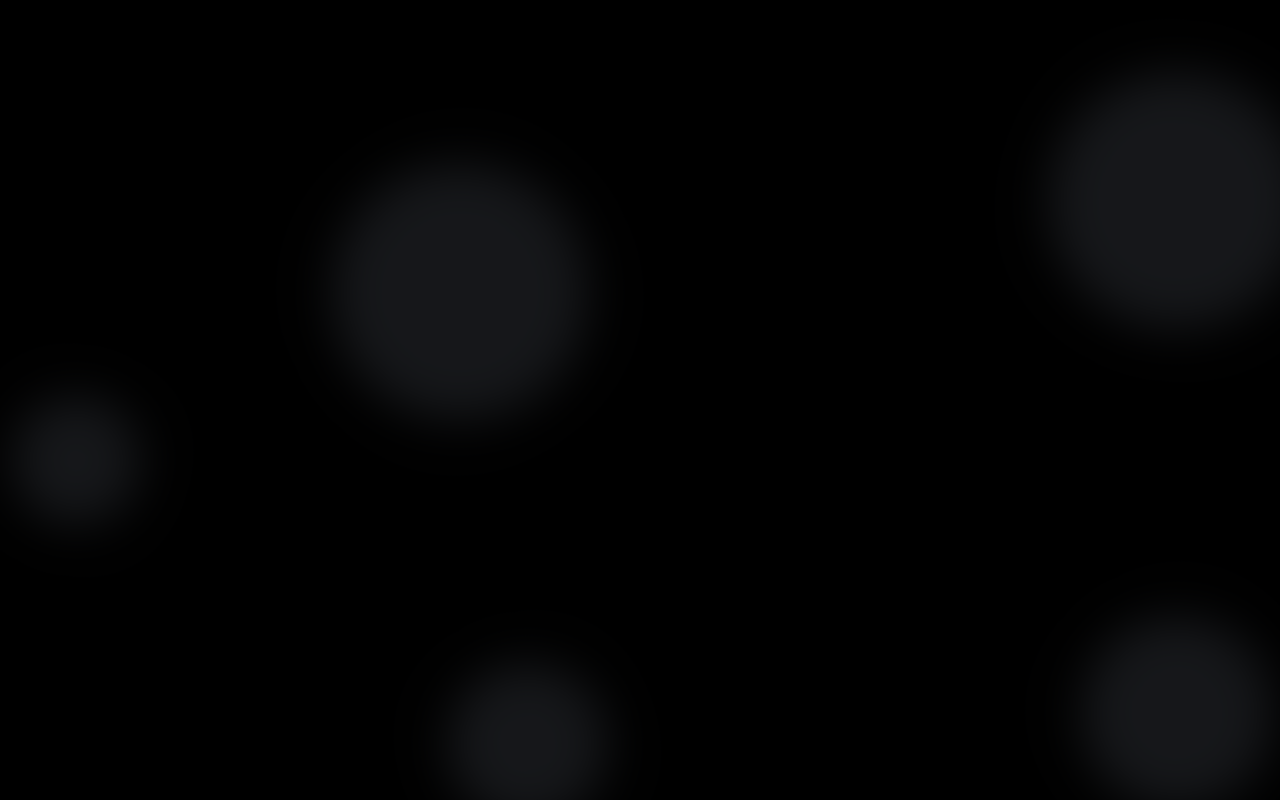
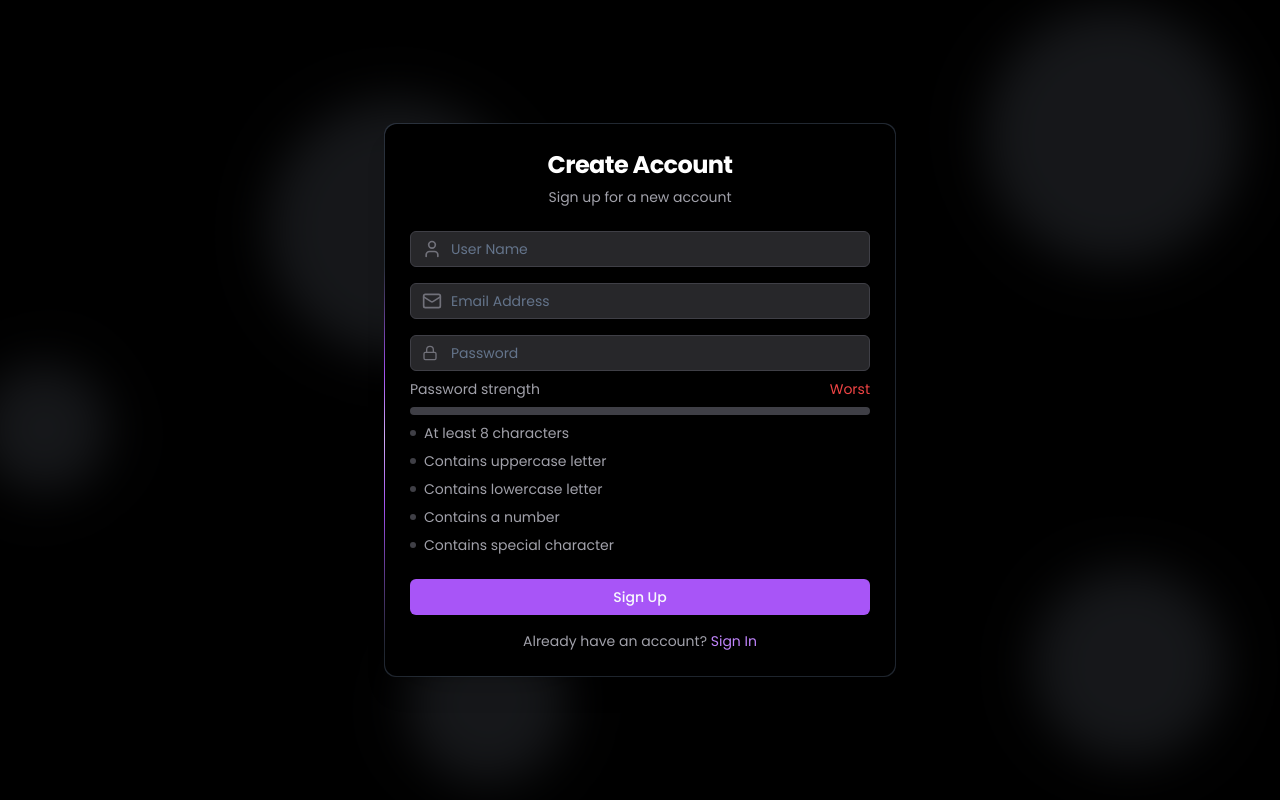
Before and after one commit to Sh1v4nk/Simple-Authentication, a React (Vite) app in the folder frontend/: page /signup in a window 1280 px wide. Built offline with nearby package versions, Linux system fonts and the light colour scheme.

Commit message:
Add Progress component and integrate password strength indicator in SignUpPage

```diff
--- a/frontend/package.json
+++ b/frontend/package.json
@@ -12,6 +12,7 @@
   "dependencies": {
     "@radix-ui/react-icons": "^1.3.1",
     "@radix-ui/react-label": "^2.1.0",
+    "@radix-ui/react-progress": "^1.1.0",
     "@radix-ui/react-slot": "^1.1.0",
     "class-variance-authority": "^0.7.0",
     "clsx": "^2.1.1",
--- a/frontend/src/components/ui/index.ts
+++ b/frontend/src/components/ui/index.ts
@@ -3,3 +3,4 @@ export { Card, CardContent, CardDescription, CardHeader, CardTitle, CardFooter }
 export { Input } from "./input";
 export { PasswordInput } from "./passwordInput";
 export { Label } from "./label";
+export { Progress } from "./progress"
--- /dev/null
+++ b/frontend/src/components/ui/progress.tsx
@@ -0,0 +1,26 @@
+import * as React from "react"
+import * as ProgressPrimitive from "@radix-ui/react-progress"
+
+import { cn } from "@/lib/utils"
+
+const Progress = React.forwardRef<
+  React.ElementRef<typeof ProgressPrimitive.Root>,
+  React.ComponentPropsWithoutRef<typeof ProgressPrimitive.Root>
+>(({ className, value, ...props }, ref) => (
+  <ProgressPrimitive.Root
+    ref={ref}
+    className={cn(
+      "relative h-2 w-full overflow-hidden rounded-full bg-slate-900/20 dark:bg-slate-50/20",
+      className
+    )}
+    {...props}
+  >
+    <ProgressPrimitive.Indicator
+      className="h-full w-full flex-1 bg-slate-900 transition-all dark:bg-slate-50"
+      style={{ transform: `translateX(-${100 - (value || 0)}%)` }}
+    />
+  </ProgressPrimitive.Root>
+))
+Progress.displayName = ProgressPrimitive.Root.displayName
+
+export { Progress }
--- a/frontend/src/pages/SignInPage.tsx
+++ b/frontend/src/pages/SignInPage.tsx
@@ -54,7 +54,7 @@ function SignInPage() {
                   <Input
                     id="email"
                     type="email"
-                    placeholder="auth@example.com"
+                    placeholder="Email Address"
                     value={email}
                     onChange={(e) => setEmail(e.target.value)}
                     className="pl-10 bg-zinc-800 border-zinc-700 text-white placeholder-zinc-500"
@@ -68,6 +68,7 @@ function SignInPage() {
                 <div className="relative">
                   <PasswordInput
                     id="password"
+                    placeholder="Password"
                     value={password}
                     onChange={(e) => setPassword(e.target.value)}
                     className="pl-10 bg-zinc-800 border-zinc-700 text-white"
--- a/frontend/src/pages/SignUpPage.tsx
+++ b/frontend/src/pages/SignUpPage.tsx
@@ -1,7 +1,154 @@
+import { useState } from "react";
+import { motion } from "framer-motion";
+import { Link } from "react-router-dom";
+import { User, Mail } from "lucide-react";
+
+import {
+  Button,
+  Input,
+  Progress,
+  Card,
+  CardHeader,
+  CardTitle,
+  CardDescription,
+  CardContent,
+  CardFooter,
+  PasswordInput,
+} from "@/components/ui";
+
 function SignUpPage() {
+  const [password, setPassword] = useState("");
+
+  const requirements = [
+    { text: "At least 8 characters", regex: /.{8,}/ },
+    { text: "Contains uppercase letter", regex: /[A-Z]/ },
+    { text: "Contains lowercase letter", regex: /[a-z]/ },
+    { text: "Contains a number", regex: /[0-9]/ },
+    { text: "Contains special character", regex: /[^A-Za-z0-9]/ },
+  ];
+
+  const getPasswordStrength = () => {
+    return requirements.filter((req) => req.regex.test(password)).length * 20;
+  };
+
+  const getStrengthText = (strength: number) => {
+    if (strength === 0) return "Worst";
+    if (strength <= 20) return "Weak";
+    if (strength <= 40) return "Fair";
+    if (strength <= 60) return "Good";
+    if (strength <= 80) return "Strong";
+    return "Very Strong";
+  };
+
   return (
-    <div>SignUpPage</div>
-  )
+    <motion.div
+      initial={{ opacity: 0, y: 20 }}
+      animate={{ opacity: 1, y: 0 }}
+      transition={{ duration: 0.5 }}
+      className="max-w-lg w-full backdrop-filter backdrop-blur-xl shadow-xl m-4
+      [background:conic-gradient(from_var(--border-angle),theme(colors.slate.600/.48)_80%,theme(colors.purple.500)_86%,theme(colors.purple.300)_90%,theme(colors.purple.500)_94%,theme(colors.slate.600/.48))_border-box] rounded-xl border border-transparent animate-border"
+    >
+      <Card className="bg-black border-transparent font-poppins">
+        <CardHeader>
+          <CardTitle className="text-2xl font-bold text-center text-white">
+            Create Account
+          </CardTitle>
+          <CardDescription className="text-center text-zinc-400">
+            Sign up for a new account
+          </CardDescription>
+        </CardHeader>
+        <CardContent className="space-y-4">
+          <div className="space-y-2">
+            <div className="relative">
+              <User className="absolute left-3 top-1/2 -translate-y-1/2 h-5 w-5 text-zinc-500" />
+              <Input
+                className="pl-10 bg-zinc-800 border-zinc-700 text-white placeholder-zinc-500"
+                placeholder="User Name"
+                type="text"
+              />
+            </div>
+          </div>
+
+          <div className="space-y-2">
+            <div className="relative">
+              <Mail className="absolute left-3 top-1/2 -translate-y-1/2 h-5 w-5 text-zinc-500" />
+              <Input
+                className="pl-10 bg-zinc-800 border-zinc-700 text-white placeholder-zinc-500"
+                placeholder="Email Address"
+                type="email"
+              />
+            </div>
+          </div>
+
+          <div className="space-y-2">
+            <div className="relative">
+              <PasswordInput
+                className="pl-10 bg-zinc-800 border-zinc-700 text-white placeholder-zinc-500"
+                placeholder="Password"
+                value={password}
+                onChange={(e) => setPassword(e.target.value)}
+              />
+            </div>
+
+            <div className="space-y-2">
+              <div className="flex justify-between text-sm">
+                <span className="text-zinc-400">Password strength</span>
+                <span
+                  className={`
+                    ${getPasswordStrength() <= 20 ? "text-red-500" : ""}
+                    ${
+                      getPasswordStrength() > 20 && getPasswordStrength() <= 60
+                        ? "text-yellow-500"
+                        : ""
+                    }
+                    ${getPasswordStrength() > 60 ? "text-emerald-500" : ""}
+                  `}
+                >
+                  {getStrengthText(getPasswordStrength())}
+                </span>
+              </div>
+              <Progress
+                value={getPasswordStrength()}
+                className="h-2 bg-zinc-700 [&>div]:bg-purple-500"
+              />
+            </div>
+
+            <div className="space-y-2">
+              {requirements.map((req, index) => (
+                <div
+                  key={index}
+                  className="flex items-center gap-2 text-sm text-zinc-400"
+                >
+                  <div
+                    className={`h-1.5 w-1.5 rounded-full ${
+                      req.regex.test(password)
+                        ? "bg-emerald-500"
+                        : "bg-zinc-700"
+                    }`}
+                  />
+                  {req.text}
+                </div>
+              ))}
+            </div>
+          </div>
+        </CardContent>
+        <CardFooter className="flex flex-col space-y-4">
+          <Button className="w-full bg-purple-500 hover:bg-purple-600 transition-colors">
+            Sign Up
+          </Button>
+          <div className="text-center text-sm text-zinc-400">
+            Already have an account?{" "}
+            <Link
+              to="/signin"
+              className="text-purple-400 hover:text-purple-300 transition-colors"
+            >
+              Sign In
+            </Link>
+          </div>
+        </CardFooter>
+      </Card>
+    </motion.div>
+  );
 }
 
-export default SignUpPage
+export default SignUpPage;
```
Also changed, not shown: 1 other file (tests, documents, lock files or other folders).
